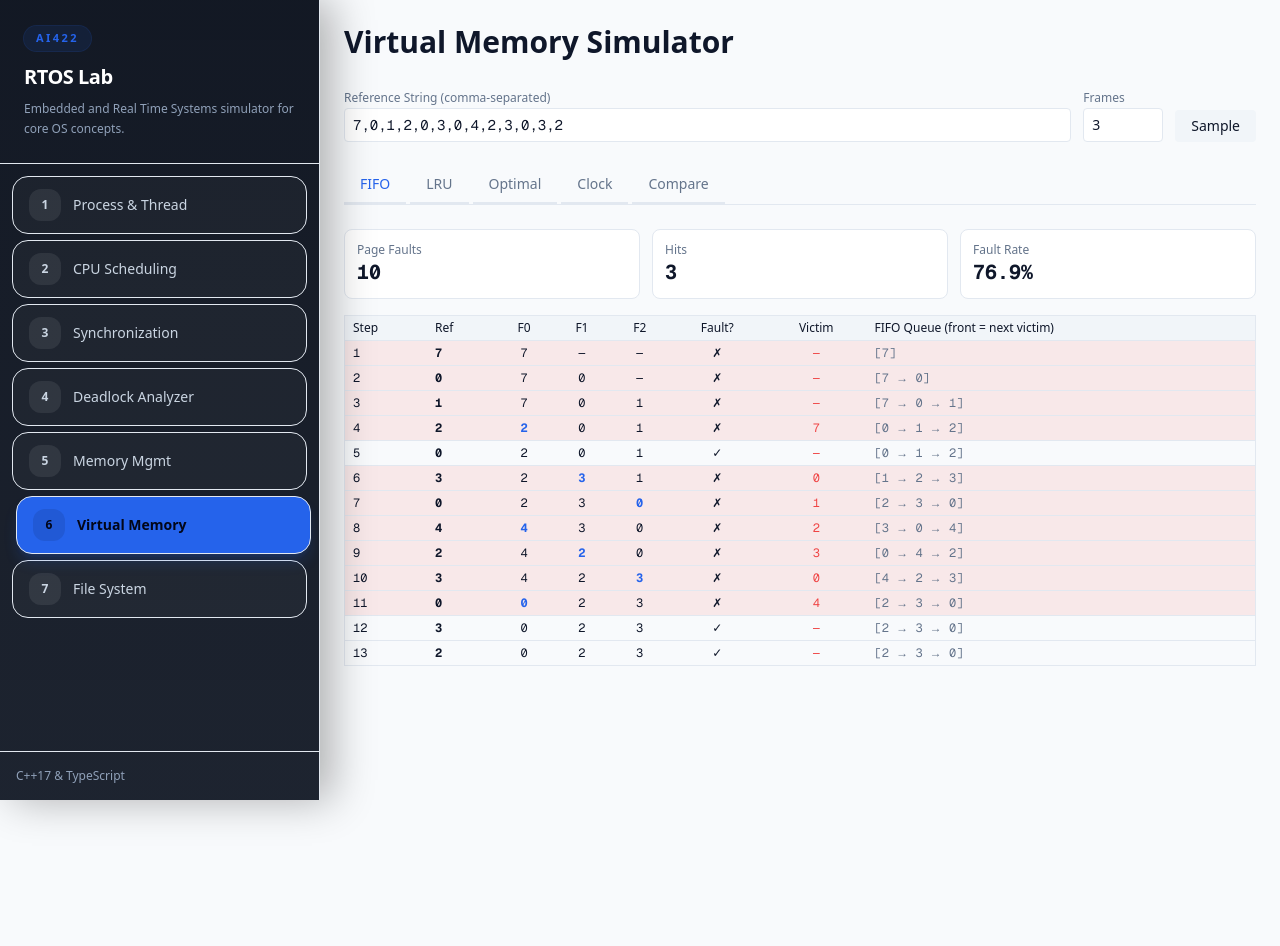
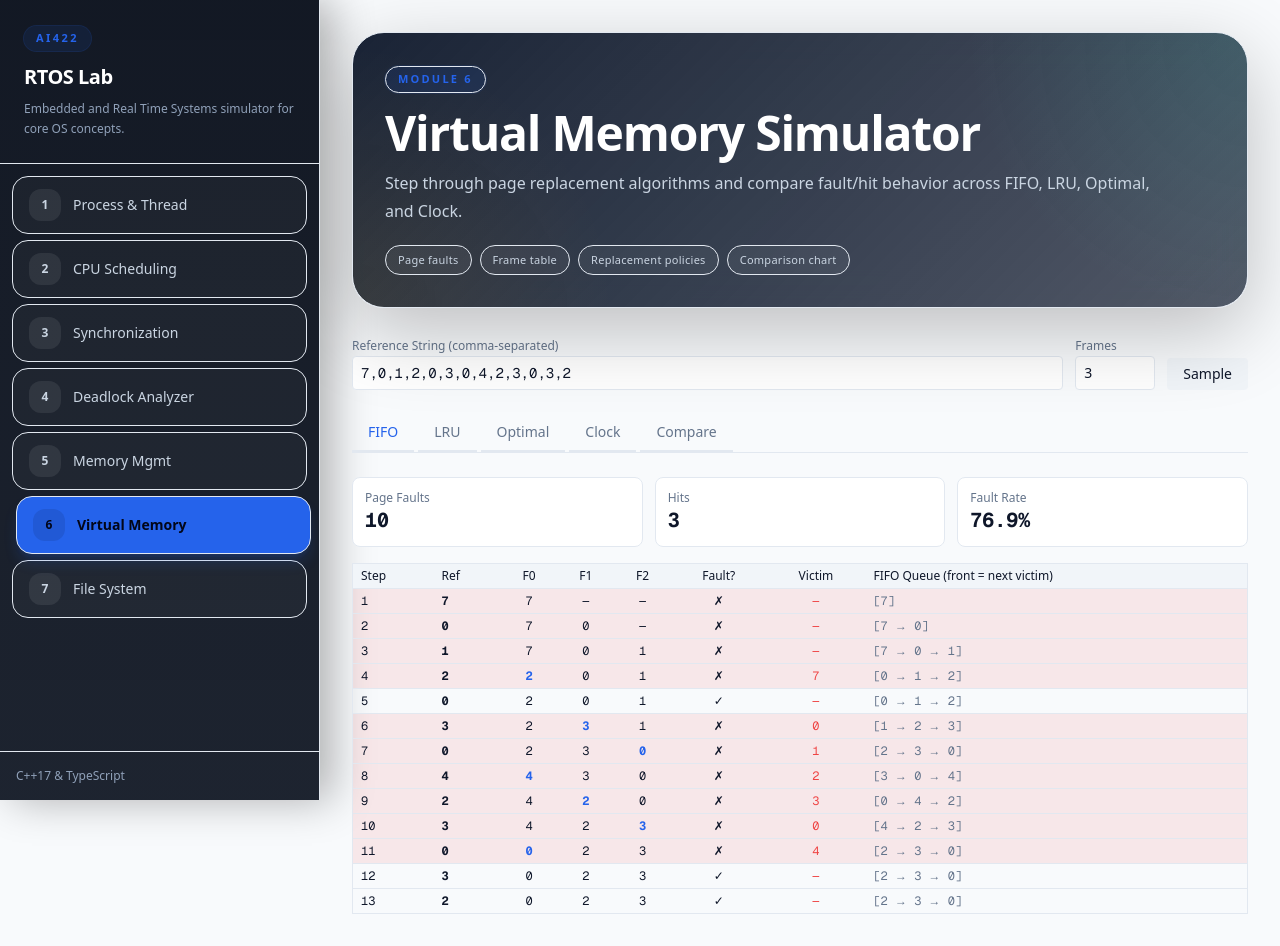
Before and after one commit to Ezatnasef/Mini-Operating-System-Simulator, a Next.js app in the folder web/: page /vmem in a window 1280 px wide. Before the commit the page ends 800 px from the top, so only its background shows below. Built offline with nearby package versions, Linux system fonts and the light colour scheme.

Commit message:
Style virtual memory module

```diff
--- a/web/src/app/vmem/page.tsx
+++ b/web/src/app/vmem/page.tsx
@@ -3,6 +3,7 @@ import { useState, useMemo } from "react";
 import { runFIFO, runLRU, runOptimal, runClock, sampleRefs } from "@/lib/vmem";
 import { ReplacementResult } from "@/lib/types";
 import { BarChart, Bar, XAxis, YAxis, CartesianGrid, Tooltip, ResponsiveContainer } from "recharts";
+import ModuleHeader from "@/components/ModuleHeader";
 
 function PageTable({ result }: { result: ReplacementResult }) {
   const first = result.frameSnapshots[0];
@@ -63,8 +64,18 @@ export default function VmemPage() {
   const chartData = results.map((r, i) => ({ name: algoNames[i], "Page Faults": r.pageFaults, Hits: r.hits }));
 
   return (
-    <div className="p-6 max-w-6xl mx-auto space-y-6">
-      <h1 className="text-3xl font-bold">Virtual Memory Simulator</h1>
+    <div className="relative p-6 md:p-8 max-w-7xl mx-auto space-y-6">
+      <ModuleHeader
+        eyebrow="Module 6"
+        title="Virtual Memory Simulator"
+        description="Step through page replacement algorithms and compare fault/hit behavior across FIFO, LRU, Optimal, and Clock."
+        chips={[
+          "Page faults",
+          "Frame table",
+          "Replacement policies",
+          "Comparison chart",
+        ]}
+      />
 
       <div className="flex flex-wrap gap-3 items-end">
         <label className="space-y-1 flex-1 min-w-[200px]"><span className="text-xs text-muted-foreground">Reference String (comma-separated)</span>
```
